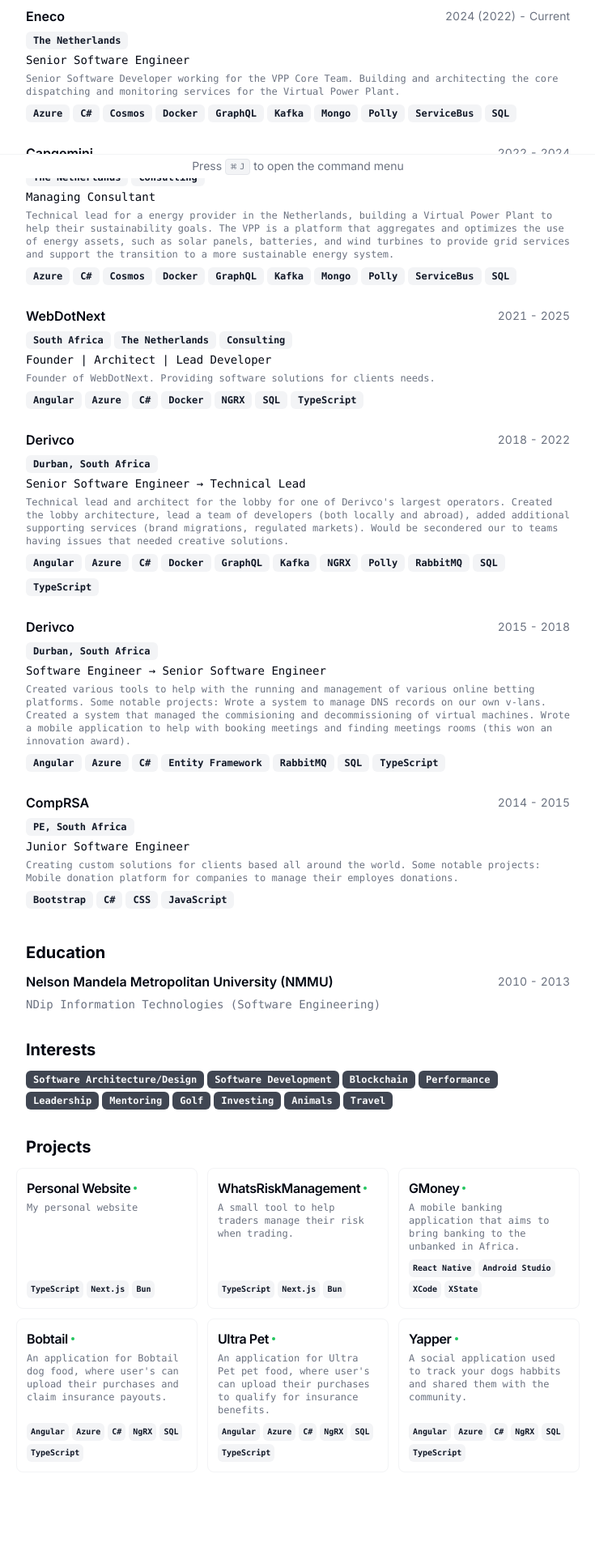
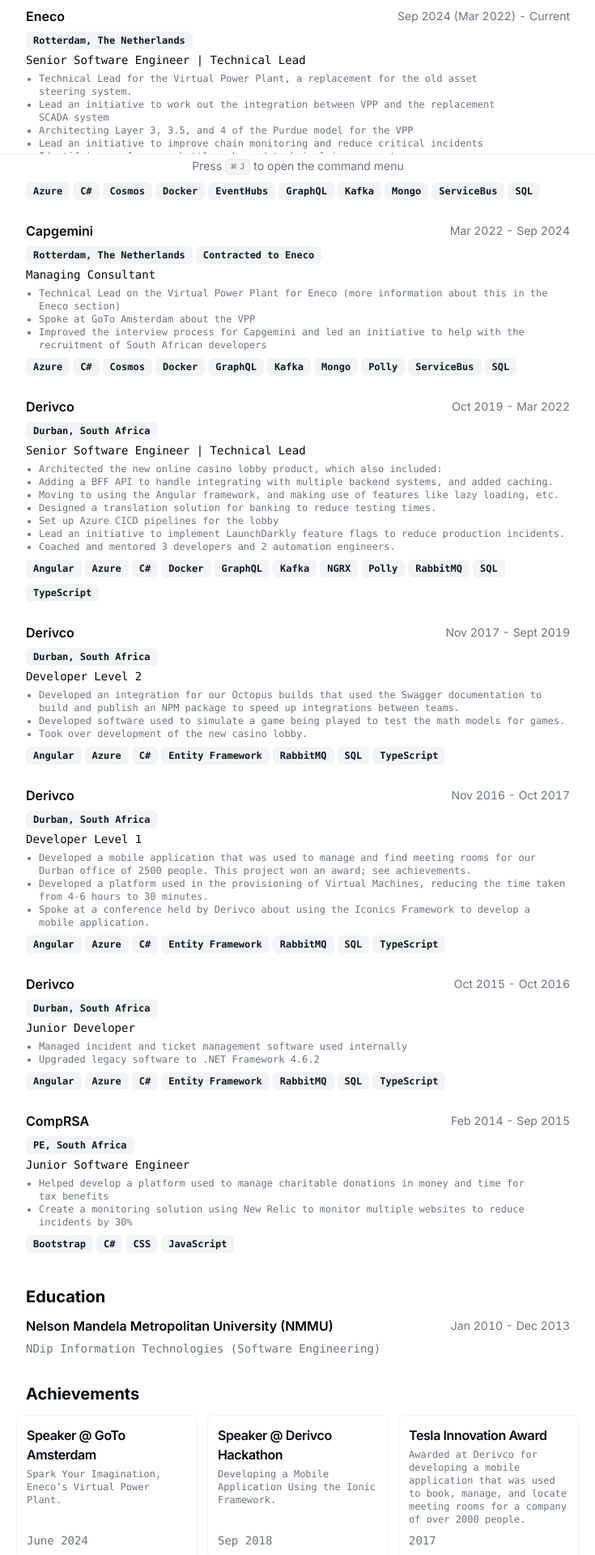
Before and after one commit to wezzcoetzee/printable-cv, a Next.js app: page / in a window 1280 px wide. Shown: the part 580-2500 px from the top of the page at 81% size, without its empty margins (272-1007 px from the left). Before the commit the page ends 2462 px from the top, so only its background shows below. Built offline with nearby package versions, Linux system fonts and the light colour scheme.

Commit message:
feat: update work experience

```diff
--- a/src/app/page.tsx
+++ b/src/app/page.tsx
@@ -13,6 +13,7 @@
 import { Button } from "@/components/ui/button";
 import { RESUME_DATA } from "@/data/resume-data";
 import { ProjectCard } from "@/components/project-card";
+import { AchievementCard } from "@/components/achievement-card";
 
 export const metadata: Metadata = {
   title: RESUME_DATA.name,
@@ -144,7 +145,15 @@
                   </h4>
                 </CardHeader>
                 <CardContent className="mt-2 text-xs">
-                  {work.description}
+                  <ul>
+                  {work.description.map((paragraph, index) => {
+                    return (
+                      <li key={index} className="text-pretty font-mono text-xs text-muted-foreground list-disc ml-4">
+                        {paragraph}
+                      </li>
+                    );
+                  })}
+                  </ul>
                 </CardContent>
                 <CardFooter>
                   <div className="mt-2 inline-flex flex-wrap gap-x-1">
@@ -183,6 +192,23 @@
             );
           })}
         </Section>
+
+        <Section className="print-force-new-page scroll-mb-16">
+          <h2 className="text-xl font-bold">Achievements</h2>
+          <div className="-mx-3 grid grid-cols-1 gap-3 md:grid-cols-2 lg:grid-cols-3 print:grid-cols-3 print:gap-2">
+            {RESUME_DATA.achievements.map((achievement) => {
+              return (
+                <AchievementCard
+                  key={achievement.title}
+                  title={achievement.title}
+                  description={achievement.description}
+                  date={achievement.date}
+                />
+              );
+            })}
+          </div>
+        </Section>
+
         <Section>
           <h2 className="text-xl font-bold">Interests</h2>
           <div className="flex flex-wrap gap-1">
--- /dev/null
+++ b/src/components/achievement-card.tsx
@@ -0,0 +1,36 @@
+import {
+  Card,
+  CardHeader,
+  CardContent,
+  CardDescription,
+  CardTitle,
+} from "./ui/card";
+import { Badge } from "./ui/badge";
+
+interface Props {
+  title: string;
+  description: string;
+  date: string;
+}
+
+export function AchievementCard({ title, description, date }: Props) {
+  return (
+    <Card className="flex flex-col overflow-hidden border border-muted p-3">
+      <CardHeader className="">
+        <div className="space-y-1">
+          <CardTitle className="text-base">
+            {title}
+          </CardTitle>
+          <CardDescription className="font-mono text-xs">
+            {description}
+          </CardDescription>
+        </div>
+      </CardHeader>
+      <CardContent className="mt-auto flex">
+        <div className="mt-2 flex flex-wrap gap-1">
+          {date}
+        </div>
+      </CardContent>
+    </Card>
+  );
+}
--- a/src/data/resume-data.tsx
+++ b/src/data/resume-data.tsx
@@ -39,37 +39,43 @@
       school: "Nelson Mandela Metropolitan University (NMMU)",
       degree:
         "NDip Information Technologies (Software Engineering)",
-      start: "2010",
-      end: "2013",
+      start: "Jan 2010",
+      end: "Dec 2013",
     },
   ],
   work: [
     {
       company: "Eneco",
       link: "https://www.eneco.nl",
-      badges: ["The Netherlands"],
-      title: "Senior Software Engineer",
+      badges: ["Rotterdam, The Netherlands"],
+      title: "Senior Software Engineer | Technical Lead",
       technologies: [
         "Azure",
         "C#",
         "Cosmos",
         "Docker",
+        "EventHubs",
         "GraphQL",
         "Kafka",
         "Mongo",
-        "Polly",
         "ServiceBus",
         "SQL",
       ],
-      start: "2024 (2022)",
+      start: "Sep 2024 (Mar 2022)",
       end: "Current",
-      description:
-        "Senior Software Developer working for the VPP Core Team. Building and architecting the core dispatching and monitoring services for the Virtual Power Plant.",
+      description: [
+        "Technical Lead for the Virtual Power Plant, a replacement for the old asset steering system.",
+        "Lead an initiative to work out the integration between VPP and the replacement SCADA system",
+        "Architecting Layer 3, 3.5, and 4 of the Purdue model for the VPP",
+        "Lead an initiative to improve chain monitoring and reduce critical incidents",
+        "Identifying performance bottlenecks and technical improvements",
+        "Coaching and mentoring developers"
+      ]
     },
     {
       company: "Capgemini",
       link: "https://www.capgemini.com",
-      badges: ["The Netherlands", "Consulting"],
+      badges: ["Rotterdam, The Netherlands", "Contracted to Eneco"],
       title: "Managing Consultant",
       technologies: [
         "Azure",
@@ -83,35 +89,19 @@
         "ServiceBus",
         "SQL",
       ],
-      start: "2022",
-      end: "2024",
-      description:
-        "Technical lead for a energy provider in the Netherlands, building a Virtual Power Plant to help their sustainability goals. The VPP is a platform that aggregates and optimizes the use of energy assets, such as solar panels, batteries, and wind turbines to provide grid services and support the transition to a more sustainable energy system.",
-    },
-    {
-      company: "WebDotNext",
-      link: "https://wezzcoetzee.com",
-      badges: ["South Africa", "The Netherlands", "Consulting"],
-      title: "Founder | Architect | Lead Developer",
-      technologies: [
-        "Angular",
-        "Azure",
-        "C#",
-        "Docker",
-        "NGRX",
-        "SQL",
-        "TypeScript",
-      ],
-      start: "2021",
-      end: "2025",
-      description:
-        "Founder of WebDotNext. Providing software solutions for clients needs.",
+      start: "Mar 2022",
+      end: "Sep 2024",
+      description: [
+        "Technical Lead on the Virtual Power Plant for Eneco (more information about this in the Eneco section)",
+        "Spoke at GoTo Amsterdam about the VPP",
+        "Improved the interview process for Capgemini and led an initiative to help with the recruitment of South African developers",
+      ]
     },
     {
       company: "Derivco",
       link: "https://derivco.co.za",
       badges: ["Durban, South Africa"],
-      title: "Senior Software Engineer → Technical Lead",
+      title: "Senior Software Engineer | Technical Lead",
       technologies: [
         "Angular",
         "Azure",
@@ -125,16 +115,23 @@
         "SQL",
         "TypeScript",
       ],
-      start: "2018",
-      end: "2022",
-      description:
-        "Technical lead and architect for the lobby for one of Derivco's largest operators. Created the lobby architecture, lead a team of developers (both locally and abroad), added additional supporting services (brand migrations, regulated markets). Would be secondered our to teams having issues that needed creative solutions.",
+      start: "Oct 2019",
+      end: "Mar 2022",
+      description: [
+        "Architected the new online casino lobby product, which also included:",
+        "Adding a BFF API to handle integrating with multiple backend systems, and added caching.",
+        "Moving to using the Angular framework, and making use of features like lazy loading, etc.",
+        "Designed a translation solution for banking to reduce testing times.",
+        "Set up Azure CICD pipelines for the lobby",
+        "Lead an initiative to implement LaunchDarkly feature flags to reduce production incidents.",
+        "Coached and mentored 3 developers and 2 automation engineers."
+      ]
     },
     {
       company: "Derivco",
       link: "https://derivco.co.za",
       badges: ["Durban, South Africa"],
-      title: "Software Engineer → Senior Software Engineer",
+      title: "Developer Level 2",
       technologies: [
         "Angular",
         "Azure",
@@ -144,10 +141,56 @@
         "SQL",
         "TypeScript",
       ],
-      start: "2015",
-      end: "2018",
-      description:
-        "Created various tools to help with the running and management of various online betting platforms. Some notable projects: Wrote a system to manage DNS records on our own v-lans. Created a system that managed the commisioning and decommissioning of virtual machines. Wrote a mobile application to help with booking meetings and finding meetings rooms (this won an innovation award).",
+      start: "Nov 2017",
+      end: "Sept 2019",
+      description: [
+        "Developed an integration for our Octopus builds that used the Swagger documentation to build and publish an NPM package to speed up integrations between teams.",
+        "Developed software used to simulate a game being played to test the math models for games.",
+        "Took over development of the new casino lobby."
+      ]
+    },
+    {
+      company: "Derivco",
+      link: "https://derivco.co.za",
+      badges: ["Durban, South Africa"],
+      title: "Developer Level 1",
+      technologies: [
+        "Angular",
+        "Azure",
+        "C#",
+        "Entity Framework",
+        "RabbitMQ",
+        "SQL",
+        "TypeScript",
+      ],
+      start: "Nov 2016",
+      end: "Oct 2017",
+      description: [
+        "Developed a mobile application that was used to manage and find meeting rooms for our Durban office of 2500 people. This project won an award; see achievements.",
+        "Developed a platform used in the provisioning of Virtual Machines, reducing the time taken from 4-6 hours to 30 minutes.",
+        "Spoke at a conference held by Derivco about using the Iconics Framework to develop a mobile application."
+      ]
+    },
+    {
+      company: "Derivco",
+      link: "https://derivco.co.za",
+      badges: ["Durban, South Africa"],
+      title: "Junior Developer",
+      technologies: [
+        "Angular",
+        "Azure",
+        "C#",
+        "Entity Framework",
+        "RabbitMQ",
+        "SQL",
+        "TypeScript",
+      ],
+      start: "Oct 2015",
+      end: "Oct 2016",
+      description: [
+        "Managed incident and ticket management software used internally",
+        "Upgraded legacy software to .NET Framework 4.6.2"
+      ]
     },
     {
       company: "CompRSA",
@@ -155,23 +198,43 @@
       badges: ["PE, South Africa"],
       title: "Junior Software Engineer",
       technologies: ["Bootstrap", "C#", "CSS", "JavaScript"],
-      start: "2014",
-      end: "2015",
-      description:
-        "Creating custom solutions for clients based all around the world. Some notable projects: Mobile donation platform for companies to manage their employes donations.",
+      start: "Feb 2014",
+      end: "Sep 2015",
+      description: [
+        "Helped develop a platform used to manage charitable donations in money and time for tax benefits",
+        "Create a monitoring solution using New Relic to monitor multiple websites to reduce incidents by 30%"
+      ]
     },
   ],
   interests: [
-    "Software Architecture/Design",
+    "Software Design",
     "Software Development",
     "Blockchain",
-    "Performance",
+    "Performance Optimization",
     "Leadership",
     "Mentoring",
     "Golf",
+    "Music",
     "Investing",
     "Animals",
     "Travel",
+  ],
+  achievements: [
+    {
+      title: "Speaker @ GoTo Amsterdam",
+      date: "June 2024",
+      description: "Spark Your Imagination, Eneco’s Virtual Power Plant.",
+    },
+    {
+      title: "Speaker @ Derivco Hackathon",
+      date: "Sep 2018",
+      description: "Developing a Mobile Application Using the Ionic Framework.",
+    },
+    {
+      title: "Tesla Innovation Award",
+      date: "2017",
+      description: "Awarded at Derivco for developing a mobile application that was used to book, manage, and locate meeting rooms for a company of over 2000 people.",
+    },
   ],
   projects: [
     {
```
